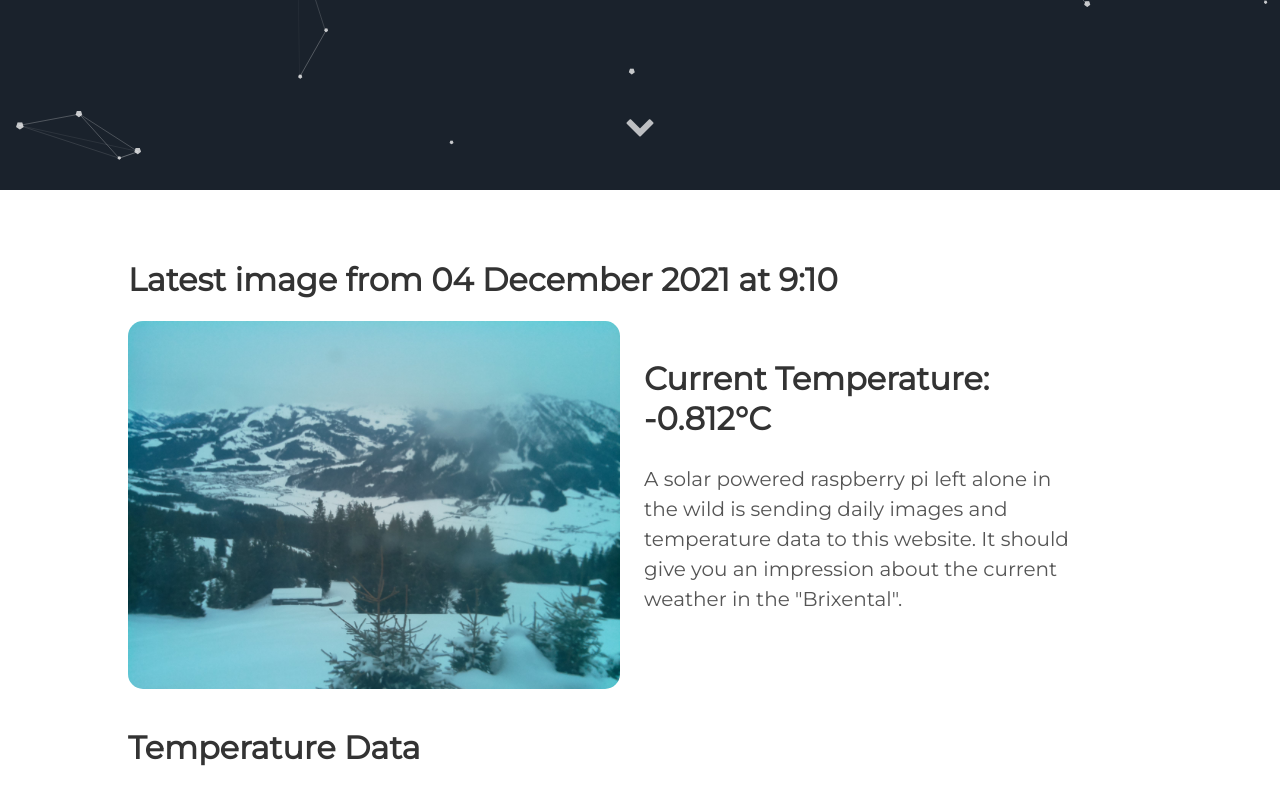
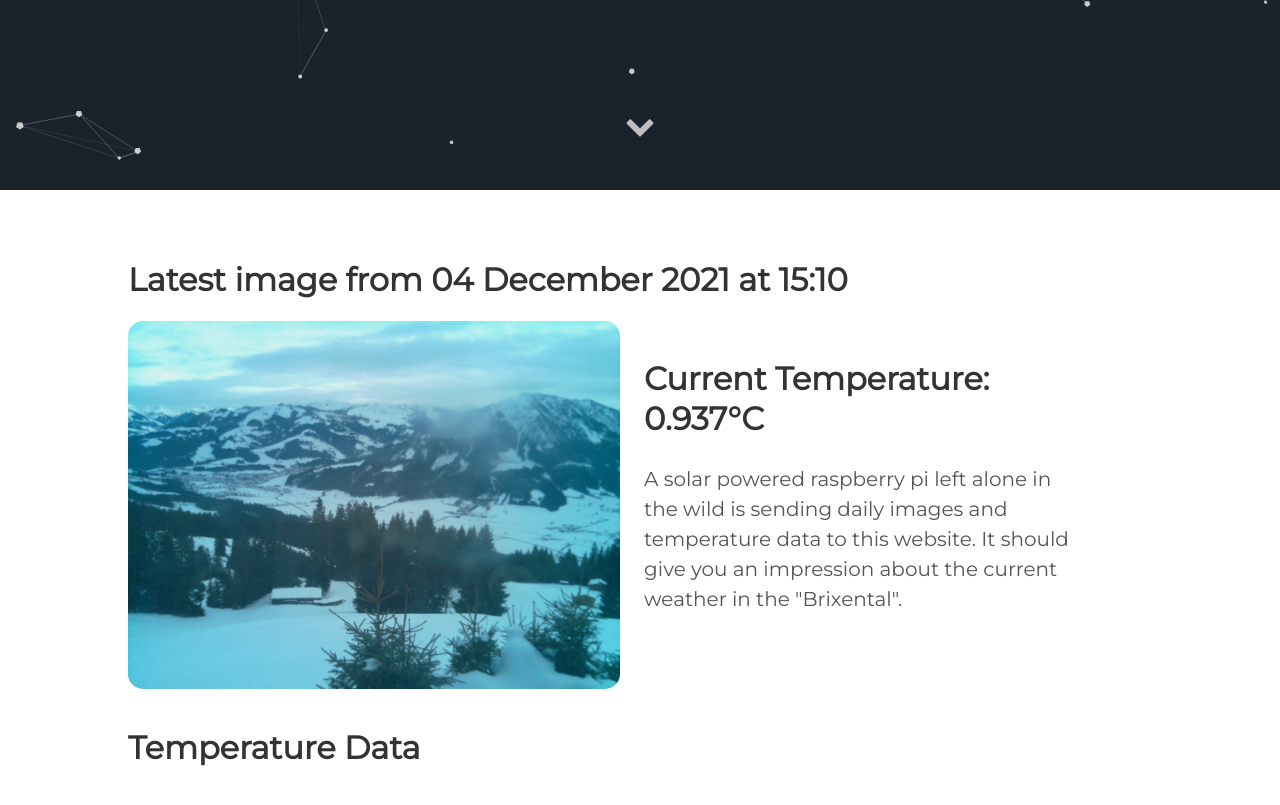
Before and after one commit to vektorious/vektorious.github.io, a Jekyll site: the page built from resources/huette.md, in a window 1280 px wide and 900 px high, scrolled down 710 px. Shown: the top 805 px of the window. Built offline with Jekyll 4.4.1, drawn with Linux system fonts in a browser that asks for light colours.

Commit message:
I'm a bot beep boop

```diff
--- a/resources/huette.md
+++ b/resources/huette.md
@@ -6,13 +6,13 @@ image: '/assets/img/'
 description: 'Live image from the Austrian alps'
 twitter_text: ' '
 ---
-## Latest image from 04 December 2021 at  9:10
+## Latest image from 04 December 2021 at 15:10
 <div class="huette">
   <div class="huette-image">
     <img src="{{ "/assets/img/huette.jpg" | prepend: site.baseurl }}">
   </div>
   <div class="huette-text">
-        <h2>Current Temperature: -0.812°C</h2>
+        <h2>Current Temperature: 0.937°C</h2>
         <p>A solar powered raspberry pi left alone in the wild is sending daily images and temperature data to this website. It should give you an impression about the current weather in the "Brixental".</p>
 
   </div>
```
Also changed, not shown: rpi-script/2021-12-04_150914.txt (renamed from rpi-script/2021-12-04_090916.txt, +5 -5 lines), rpi-script/huette.md (+2 -2 lines), assets/img/huette.jpg, assets/img/temp_plot.png, rpi-script/temp_plot.png, 1 other file.
